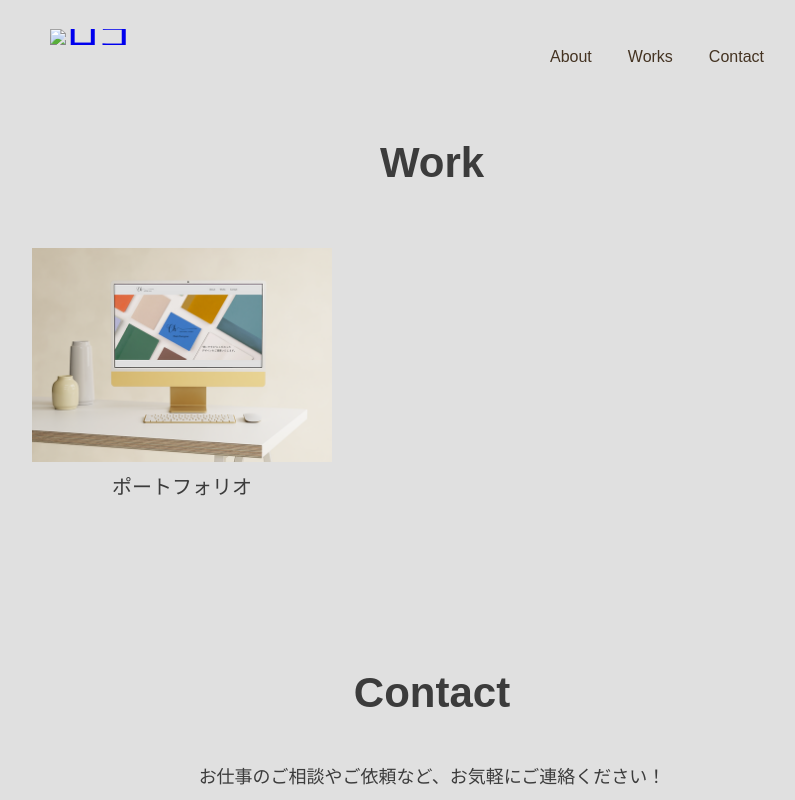
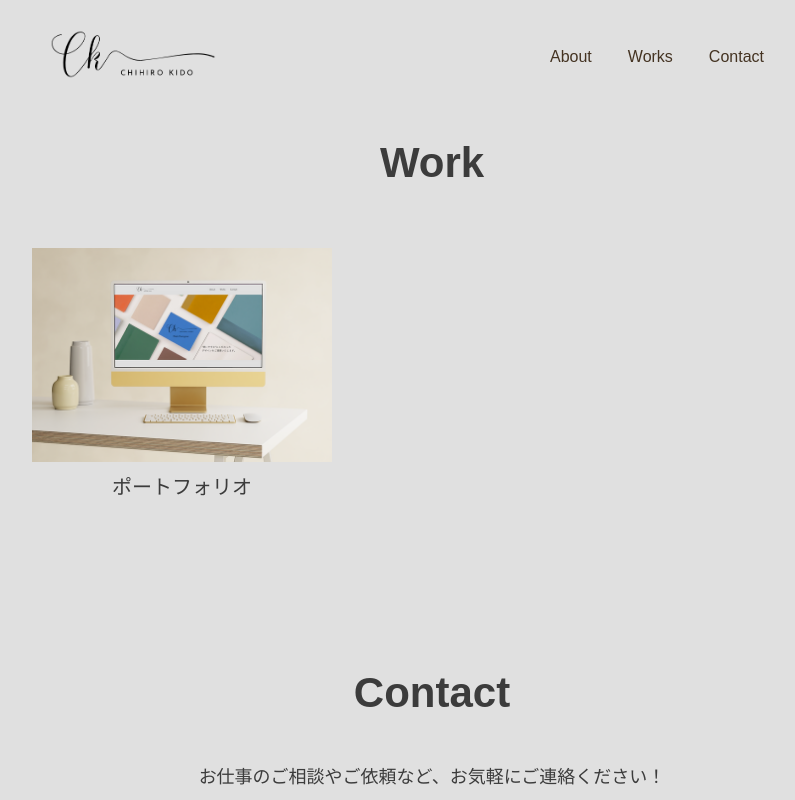
Before and after one commit to marimorning/thankyou.uw, a plain HTML site: page works.html in a window 1280 px wide. Shown: the top 800 px of the page, without its empty margins (208-1003 px from the left). Drawn offline with nearby package versions, Linux system fonts and the light colour scheme; files whose address does not match are found by name.

Commit message:
Update works.html

```diff
--- a/works.html
+++ b/works.html
@@ -8,7 +8,7 @@
   </head>
   <body>
   <header class="page-header wrapper">
-    <h1><a href="index.html"><img class="logo1" src="images/logo.png" alt="ロゴ"></a></h1>
+    <h1><a href="index.html"><img class="logo1" src="https://github.com/marimorning/thankyou.uw/blob/main/logo.png?raw=true" alt="ロゴ"></a></h1>
   <nav>
     <ul class="main-nav">
       <li><a href="about.html">About</a></li>
```
